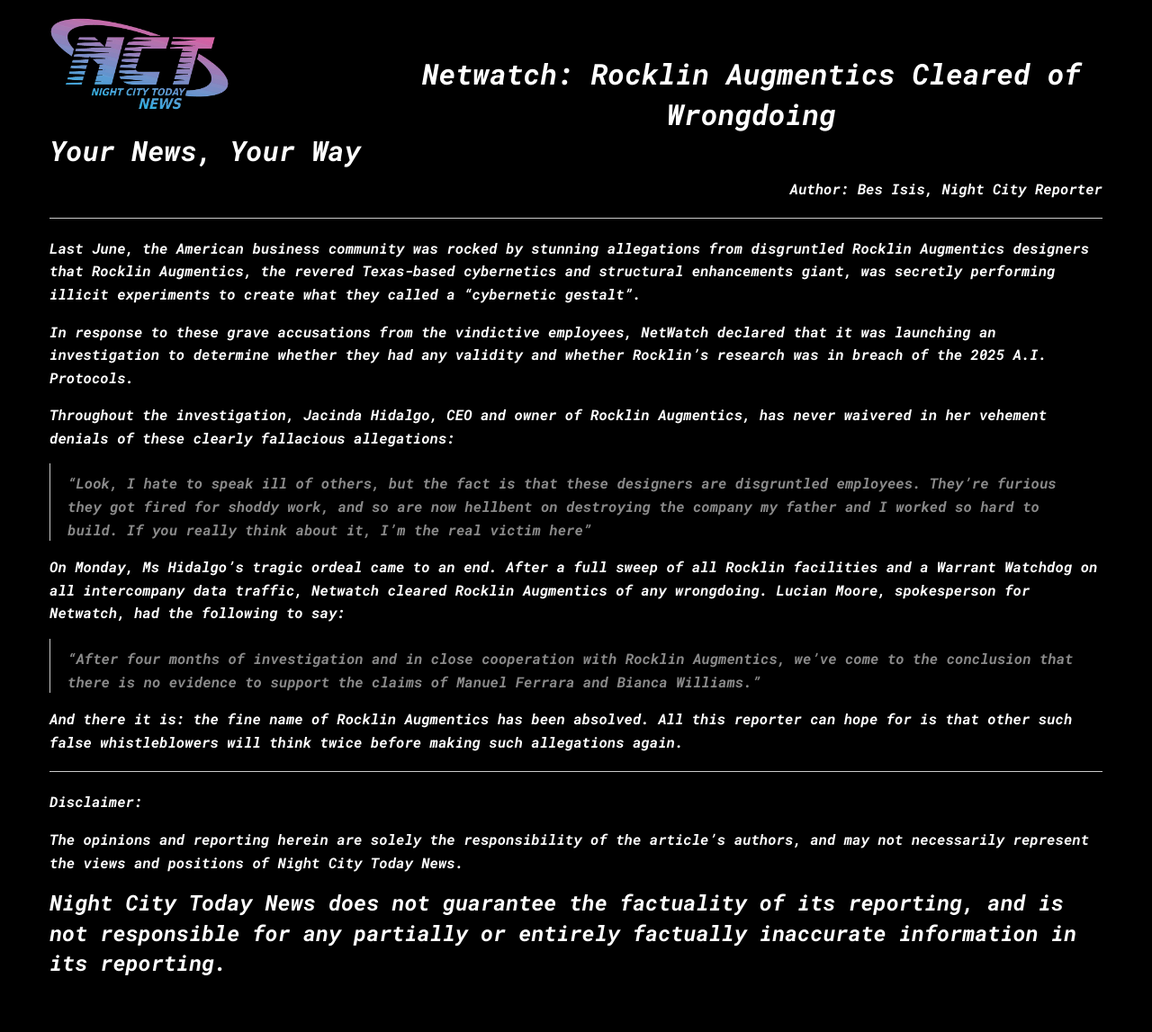
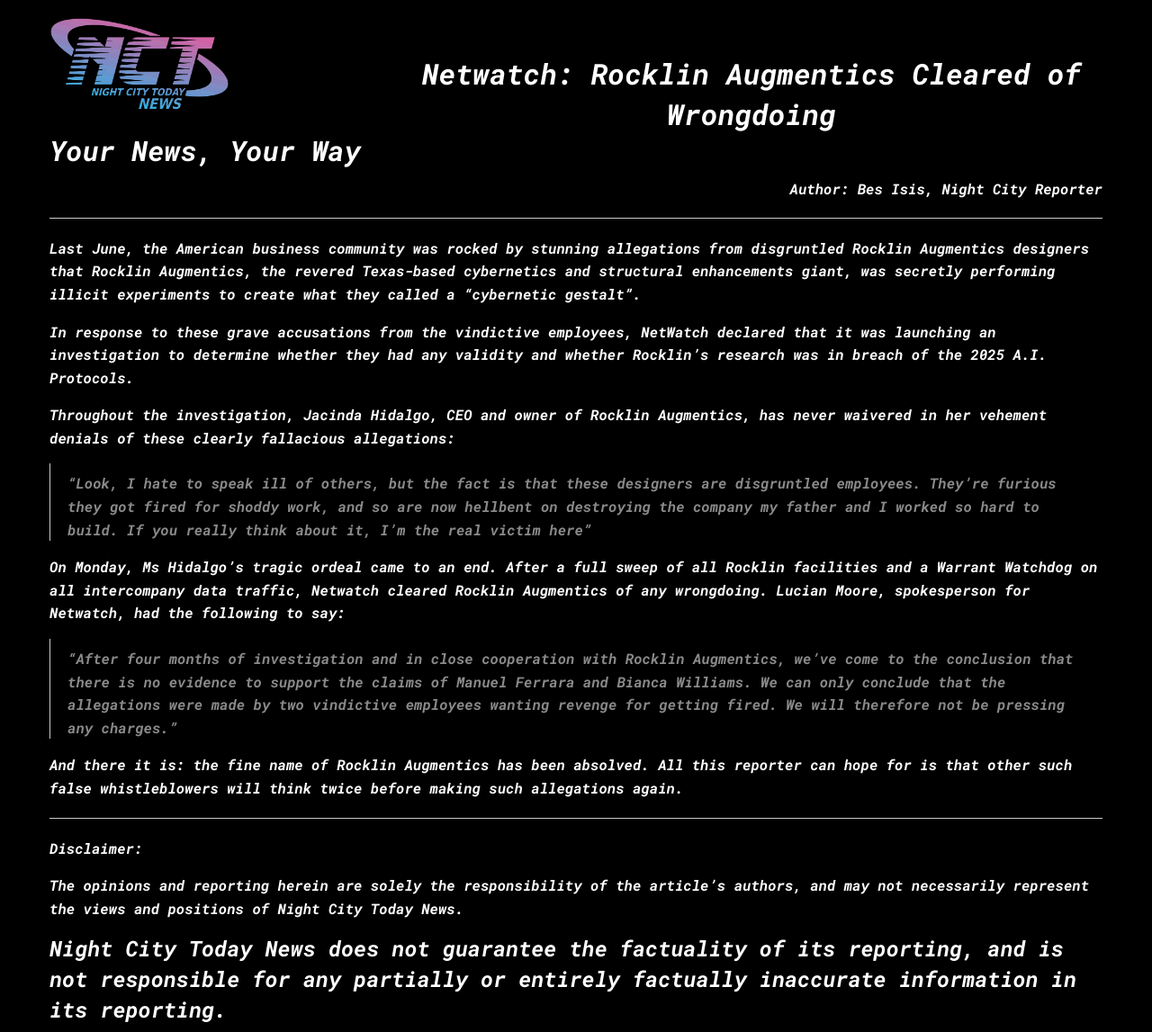
Before and after one commit to Antoine-BL/cyber-punk-blog, a Jekyll site: the page built from _posts/2042-05-16-netwatch-rocklin-augmentics-cleared-of-wrongdoing.markdown, in a window 1280 px wide. Shown: the whole page at 90% size. Built offline with Jekyll 4.4.1, drawn with Linux system fonts in a browser that asks for light colours; some web fonts are replaced; before the commit the page ends 1096 px from its top, so only the background shows below that.

Commit message:
Updated Netwatch Rocklin Augmentics Cleared Of Wrongdoing

```diff
--- a/_posts/2042-05-16-netwatch-rocklin-augmentics-cleared-of-wrongdoing.markdown
+++ b/_posts/2042-05-16-netwatch-rocklin-augmentics-cleared-of-wrongdoing.markdown
@@ -25,7 +25,7 @@ Throughout the investigation, Jacinda Hidalgo, CEO and owner of Rocklin Augmenti
 
 On Monday, Ms Hidalgo's tragic ordeal came to an end. After a full sweep of all Rocklin facilities and a Warrant Watchdog on all intercompany data traffic, Netwatch cleared Rocklin Augmentics of any wrongdoing. Lucian Moore, spokesperson for Netwatch, had the following to say:
 
-> "After four months of investigation and in close cooperation with Rocklin Augmentics, we've come to the conclusion that there is no evidence to support the claims of Manuel Ferrara and Bianca Williams."
+> "After four months of investigation and in close cooperation with Rocklin Augmentics, we've come to the conclusion that there is no evidence to support the claims of Manuel Ferrara and Bianca Williams. We can only conclude that the allegations were made by two vindictive employees wanting revenge for getting fired. We will therefore not be pressing any charges."
 
 And there it is: the fine name of Rocklin Augmentics has been absolved. All this reporter can hope for is that other such false whistleblowers will think twice before making such allegations again.
 
```
